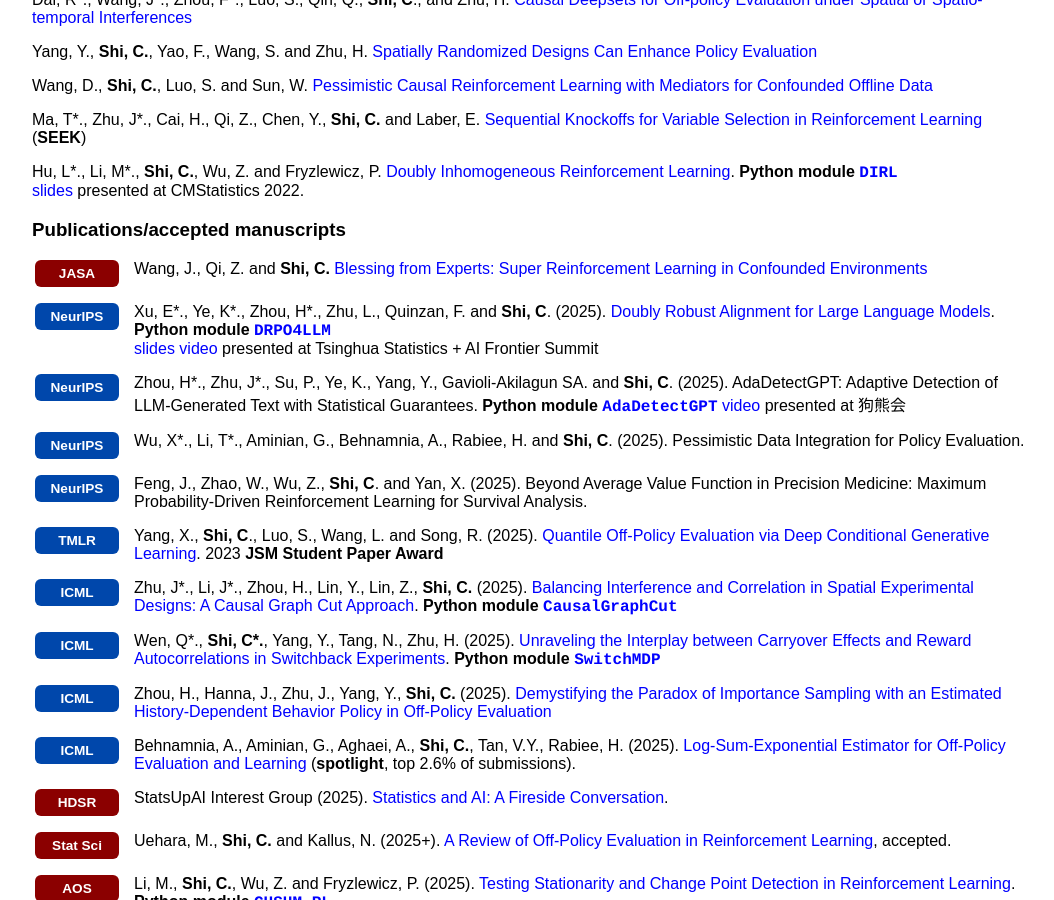
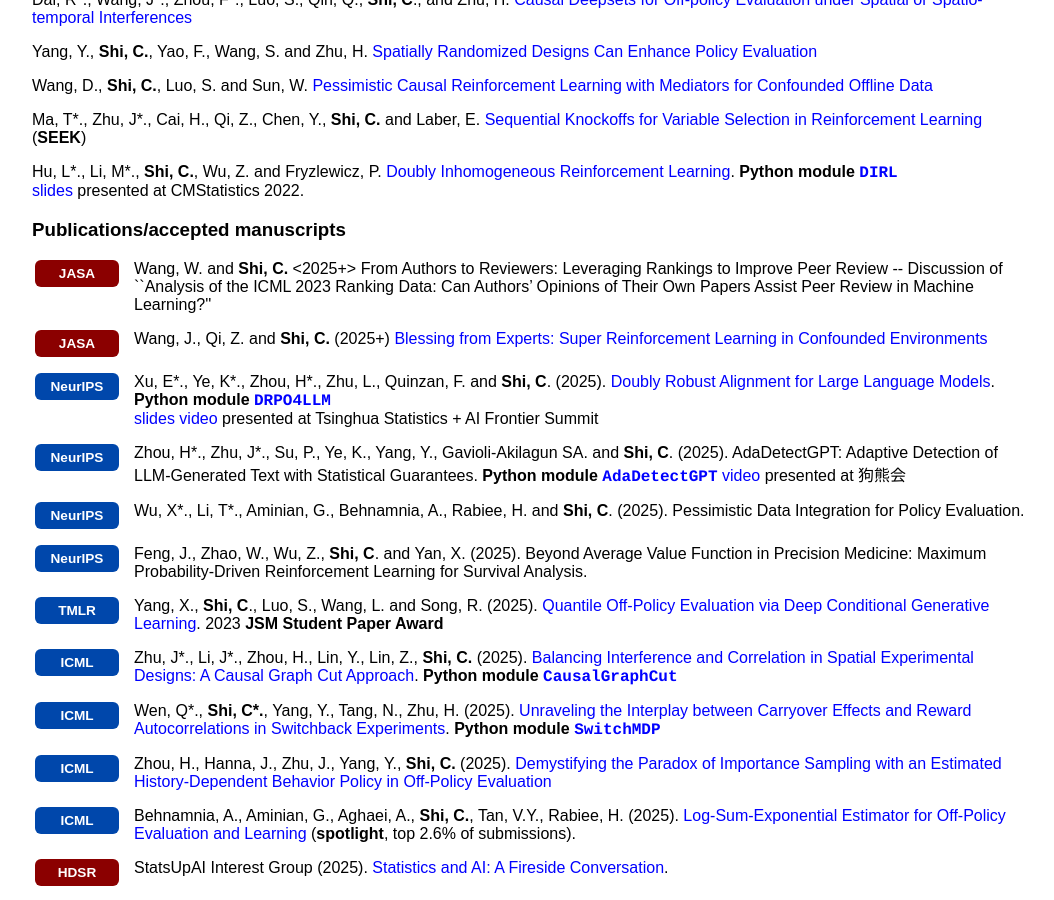
Before and after one commit to callmespring/callmespring.github.io, a Jekyll site: the page built from publication.md, in a window 1280 px wide and 900 px high, scrolled down 636 px. Shown: the whole window, without its empty margins (108-1162 px from the left). Built offline with Jekyll 4.4.1, drawn with Linux system fonts in a browser that asks for light colours.

Commit message:
Update publication.md

```diff
--- a/publication.md
+++ b/publication.md
@@ -53,7 +53,17 @@
     <span class="publication-logo-badge badge-stat">JASA</span>
   </div>
   <div class="pub-content" style="flex: 1;">
-    Wang, J., Qi, Z. and <strong>Shi, C.</strong> <a href="https://arxiv.org/pdf/2209.15448.pdf">Blessing from Experts: Super Reinforcement Learning in Confounded Environments</a>
+    Wang, W. and <strong>Shi, C.</strong> <2025+> From Authors to Reviewers: Leveraging Rankings to Improve Peer Review -- Discussion of ``Analysis of the ICML 2023 Ranking Data: Can Authors’ Opinions
+of Their Own Papers Assist Peer Review in Machine Learning?''
+  </div>
+</div>
+
+<div class="publication-entry" style="display: flex; align-items: flex-start; margin-bottom: 1em;">
+  <div class="pub-venue" style="flex: 0 0 90px; margin-right: 12px; display: flex; align-items: center; justify-content: center;">
+    <span class="publication-logo-badge badge-stat">JASA</span>
+  </div>
+  <div class="pub-content" style="flex: 1;">
+    Wang, J., Qi, Z. and <strong>Shi, C.</strong> (2025+) <a href="https://arxiv.org/pdf/2209.15448.pdf">Blessing from Experts: Super Reinforcement Learning in Confounded Environments</a>
   </div>
 </div>
 
```
